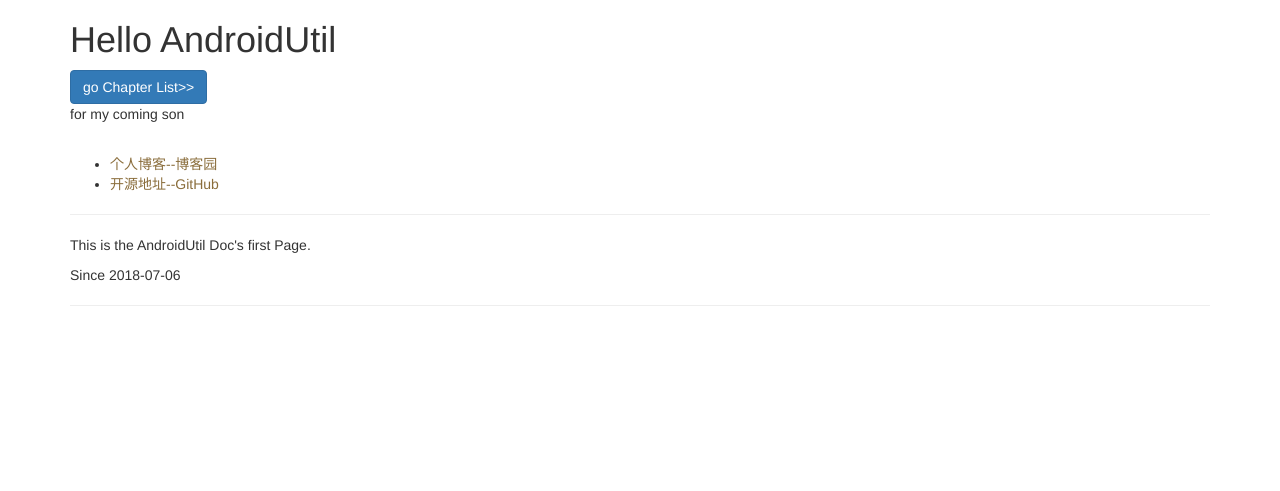
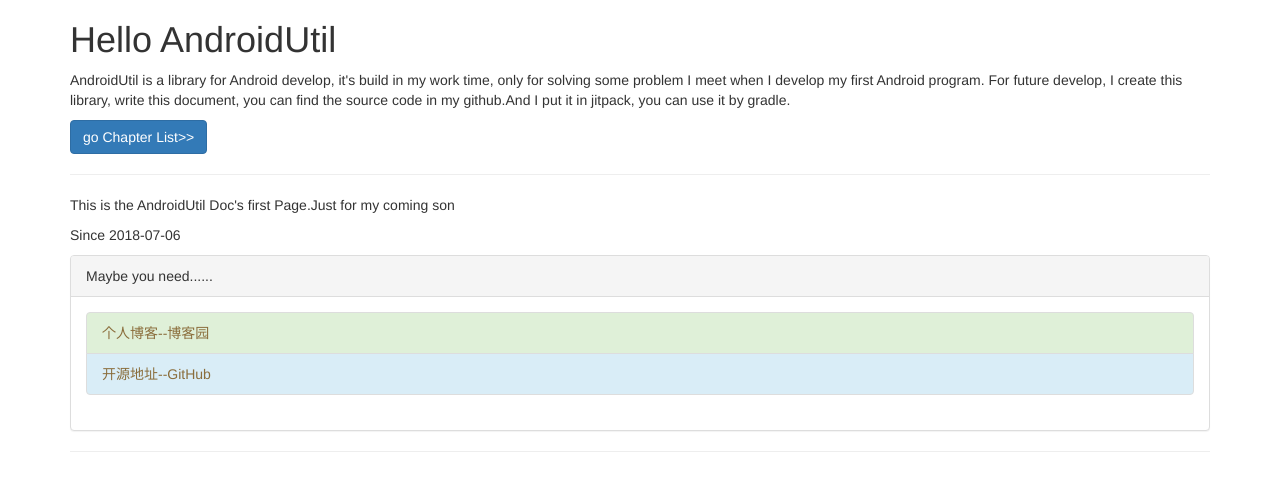
Before and after one commit to huangwuyi/AndroidUtilDoc, a Django app: page /androidUtil/ in a window 1280 px wide. Shown: the top 491 px of the page. Run offline with Django 3.2, Linux system fonts and the light colour scheme; some libraries are stand-ins or nearby versions.

```diff
--- a/helloAndroidUtil/templates/helloAndroidUtil/HelloAndroidUtil.html
+++ b/helloAndroidUtil/templates/helloAndroidUtil/HelloAndroidUtil.html
@@ -8,26 +8,37 @@
 </head>
 <body>
 <div class="container">
-    <div class="jumbotorn">
-        <h1>Hello {{ projectName }}</h1>
+    <div class="jumbotorn ">
+        <h1 class="text-left">Hello {{ projectName }}</h1>
+        <p>{{ projectName }} is a library for Android develop, it's build in my work time, only for solving some problem
+            I meet when I develop my first Android program.
+            For future develop, I create this library, write this document, you can find the source code in my
+            github.And I put it in jitpack, you can use it by gradle.</p>
         <a class="btn btn-primary" href="/androidUtil/chapter">go Chapter List>></a>
-        <p>for my coming son</p>
         <br/>
-        <div class="text-left">
-            <ul>
-                <li><a target="_blank" class="text-warning" href="http://www.cnblogs.com/huangwuyi/">个人博客--博客园</a></li>
-                <li><a target="_blank" class="text-warning" href="https://github.com/huangwuyi/AndroidUntil/">开源地址--GitHub</a></li>
-            </ul>
-        </div>
         <hr/>
-        <p>This is the {{ projectName }} Doc's first Page. </p>
+        <p>This is the {{ projectName }} Doc's first Page.Just for my coming son</p>
         <p>Since 2018-07-06
             {% if hiddenTime %}
             {{timeSince}}
             {% endif %}
         </p>
+        <div class="panel panel-default">
+            <div class="panel-heading">
+                Maybe you need......
+            </div>
+            <div class="panel-body">
+                <ul class="list-group">
+                    <li class="list-group-item list-group-item-success"><a target="_blank" class="text-warning"
+                                                                           href="http://www.cnblogs.com/huangwuyi/">个人博客--博客园</a>
+                    </li>
+                    <li class="list-group-item list-group-item-info"><a target="_blank" class="text-warning"
+                                                                        href="https://github.com/huangwuyi/AndroidUntil/">开源地址--GitHub</a>
+                    </li>
+                </ul>
+            </div>
+        </div>
         <hr/>
-
     </div>
 </div>
 </body>
--- a/helloAndroidUtil/views.py
+++ b/helloAndroidUtil/views.py
@@ -1,7 +1,7 @@
 from django.shortcuts import render
 from django.http import HttpResponse
 import time
-from .models import Chapter, ChapterItem, ItemMethod, MethodParameter
+from .models import Chapter, ChapterItem, ItemMethod, MethodParameter, MethodResult
 from django.template import loader
 from django.views import generic
 
@@ -36,8 +36,13 @@ def chapter_item_method(request, chapter_lsno, item_lsno):
     chapter_item = ChapterItem.objects.get(id=item_lsno)
     # item_method_list = ItemMethod.objects.filter(chapter_item_id=chapter_item.id)
     item_method_list = ItemMethod.objects.filter(chapter_item=chapter_item)
+
     for item_method in item_method_list:
         item_method.parameters = MethodParameter.objects.filter(itemMethod_id=item_method.id)
+        try:
+            item_method.method_result = MethodResult.objects.get(item_method_id=item_method.id)
+        except:
+            item_method.method_result = {"result_type": "尚未维护", "result_descripe": "尚未维护"}
     return render(request, "helloAndroidUtil/chapter_item_detail.html", {"chapter_item": chapter_item, \
                                                                          "item_method_list": item_method_list, \
                                                                          "chapter": chapter})
```
Also changed, not shown: helloAndroidUtil/admin.py (+7 -1 lines), helloAndroidUtil/models.py (+10 -0 lines), helloAndroidUtil/templates/helloAndroidUtil/chapter_detail.html (+18 -7 lines), helloAndroidUtil/templates/helloAndroidUtil/chapter_index.html (+7 -7 lines), helloAndroidUtil/templates/helloAndroidUtil/chapter_item_detail.html (+20 -4 lines), db.sqlite3.
